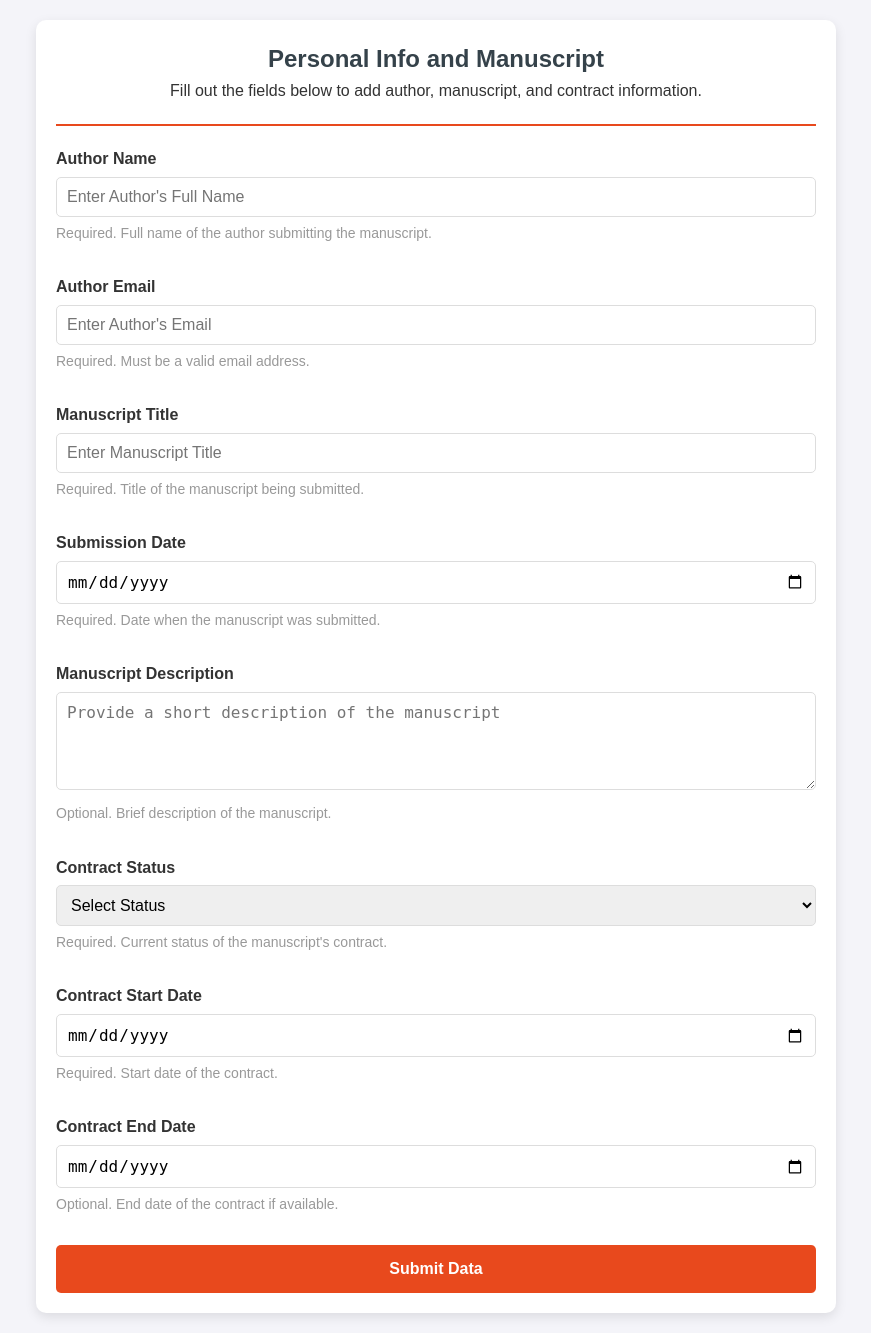
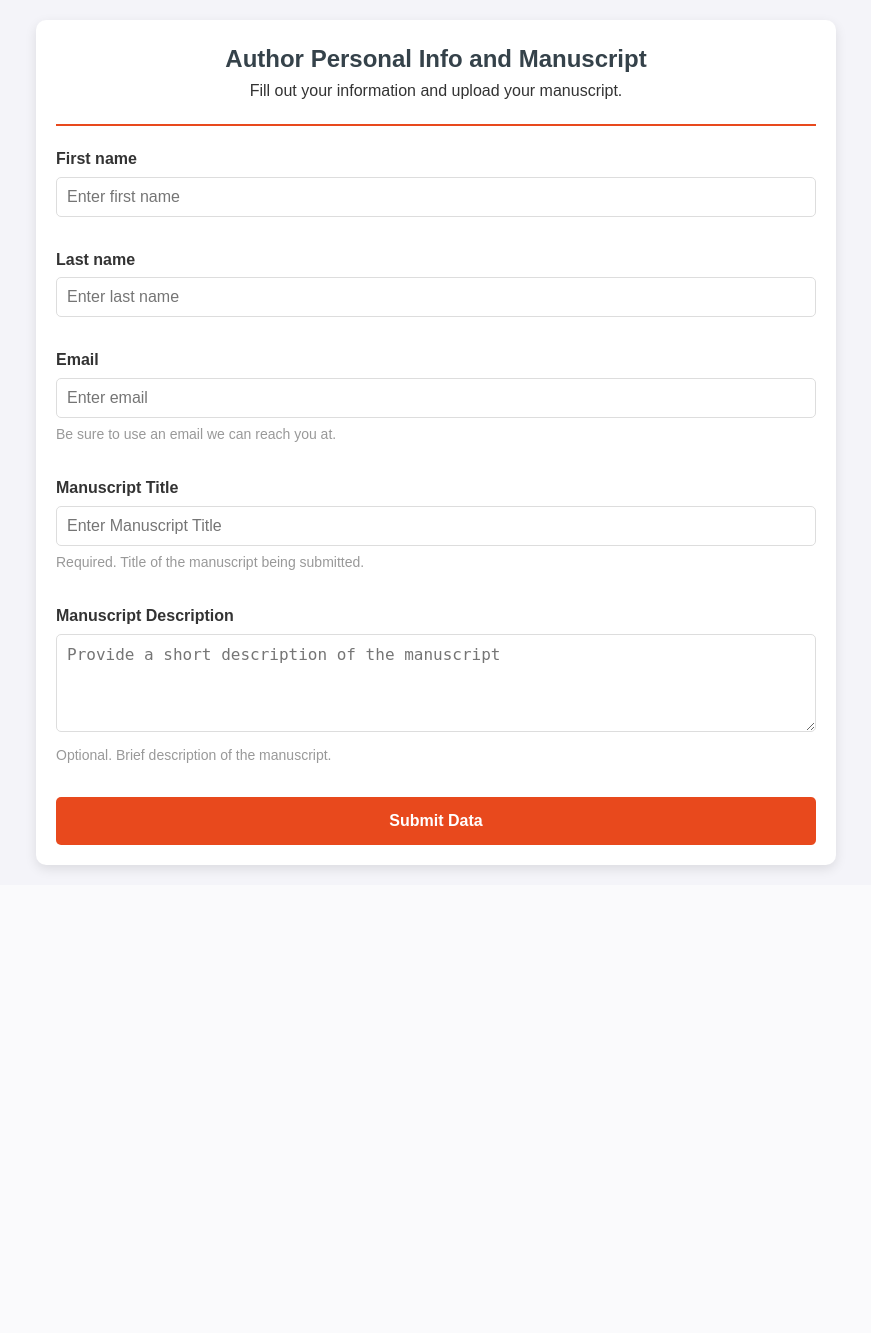
Before and after one commit to MR-SIR2525/systems-a-and-d-project, a PHP site: page /input.php in a window 1280 px wide. Shown: the whole page, without its empty margins (204-1075 px from the left). After the commit the page ends 873 px from the top, so only its background shows below. Run offline with PHP 8.4, Linux system fonts and the light colour scheme.

Commit message:
trim down manuscript upload page, still need upload function

```diff
--- a/input.php
+++ b/input.php
@@ -3,7 +3,7 @@
 <head>
     <meta charset="UTF-8">
     <meta name="viewport" content="width=device-width, initial-scale=1.0">
-    <title>Company Data Input - Manuscript and Contract Management</title>
+    <title>Upload Manuscript | Kaitaia Publishing Collective</title>
 
     <link rel="stylesheet" href="style.css">
 </head>
@@ -11,23 +11,34 @@
 
 <div class="container">
     <header>
-        <h1>Personal Info and Manuscript</h1>
-        <p>Fill out the fields below to add author, manuscript, and contract information.</p>
+        <h1>Author Personal Info and Manuscript</h1>
+        <p>Fill out your information and upload your manuscript.</p>
     </header>
 
     <form id="dataInputForm" action="author_submitted.php" method="POST">
 
         <!-- Author Information Section -->
-        <div class="input-group">
+        <!-- <div class="input-group">
             <label for="authorName">Author Name</label>
             <input type="text" id="authorName" name="authorName" required placeholder="Enter Author's Full Name">
             <div class="tooltip">Required. Full name of the author submitting the manuscript.</div>
+        </div> -->
+
+        <!-- two inputs for first name and last name -->
+        <div class="input-group">
+            <label for="first_name">First name</label>
+            <input type="text" id="first_name" name="first_name" required placeholder="Enter first name">
         </div>
 
         <div class="input-group">
-            <label for="authorEmail">Author Email</label>
-            <input type="text" id="authorEmail" name="authorEmail" required placeholder="Enter Author's Email">
-            <div class="tooltip">Required. Must be a valid email address.</div>
+            <label for="last_name">Last name</label>
+            <input type="text" id="last_name" name="last_name" required placeholder="Enter last name">
+        </div>
+
+        <div class="input-group">
+            <label for="authorEmail">Email</label>
+            <input type="text" id="authorEmail" name="authorEmail" required placeholder="Enter email">
+            <div class="tooltip">Be sure to use an email we can reach you at.</div>
         </div>
 
         <!-- Manuscript Information Section -->
@@ -38,40 +49,9 @@
         </div>
 
         <div class="input-group">
-            <label for="submissionDate">Submission Date</label>
-            <input type="date" id="submissionDate" name="submissionDate" required>
-            <div class="tooltip">Required. Date when the manuscript was submitted.</div>
-        </div>
-
-        <div class="input-group">
             <label for="manuscriptDescription">Manuscript Description</label>
             <textarea id="manuscriptDescription" name="manuscriptDescription" rows="4" placeholder="Provide a short description of the manuscript"></textarea>
             <div class="tooltip">Optional. Brief description of the manuscript.</div>
-        </div>
-
-        <!-- Contract Information Section -->
-        <div class="input-group">
-            <label for="contractStatus">Contract Status</label>
-            <select id="contractStatus" name="contractStatus" required>
-                <option value="">Select Status</option>
-                <option value="pending">Pending</option>
-                <option value="signed">Signed</option>
-                <option value="completed">Completed</option>
-                <option value="canceled">Canceled</option>
-            </select>
-            <div class="tooltip">Required. Current status of the manuscript's contract.</div>
-        </div>
-
-        <div class="input-group">
-            <label for="contractStartDate">Contract Start Date</label>
-            <input type="date" id="contractStartDate" name="contractStartDate" required>
-            <div class="tooltip">Required. Start date of the contract.</div>
-        </div>
-
-        <div class="input-group">
-            <label for="contractEndDate">Contract End Date</label>
-            <input type="date" id="contractEndDate" name="contractEndDate">
-            <div class="tooltip">Optional. End date of the contract if available.</div>
         </div>
 
         <button type="submit">Submit Data</button>
```
